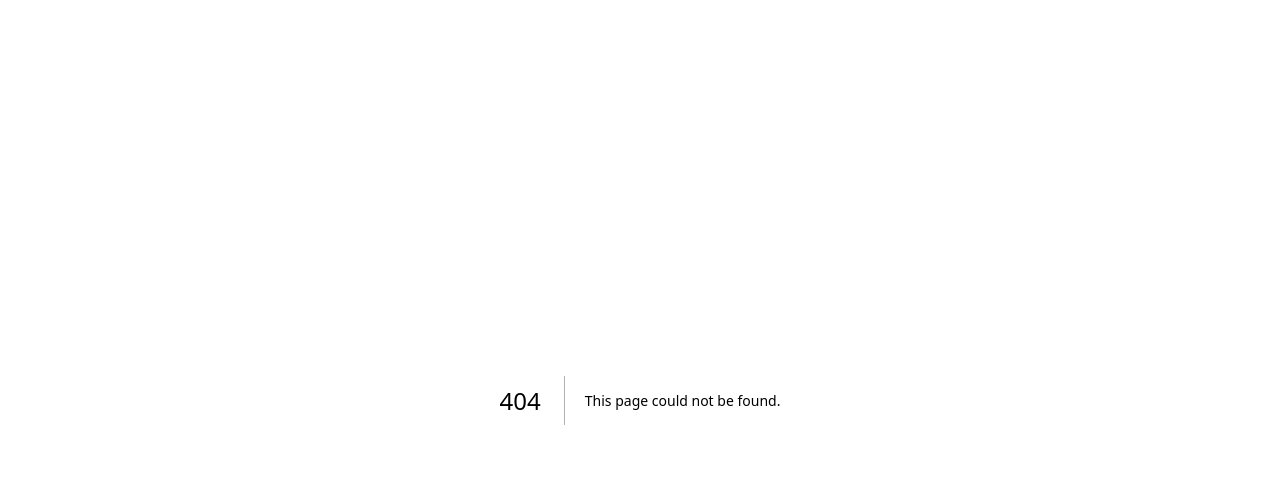
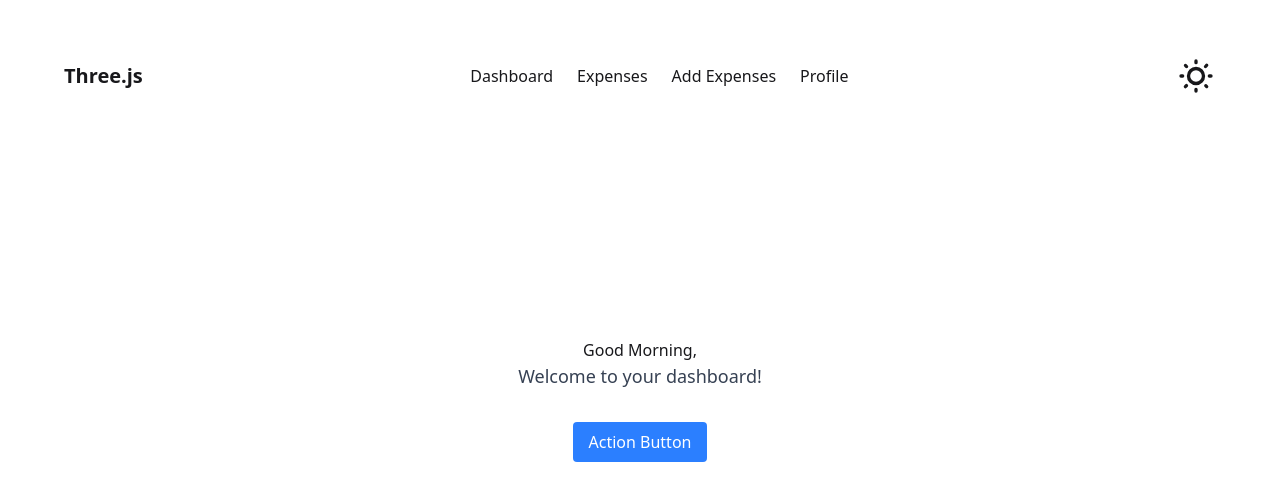
Before and after one commit to Melkzedeck2213/expense-tracking-system, a Next.js app: page /dashboard in a window 1280 px wide. Before the commit this address had no page. Shown: the top 500 px of the page. Built offline with nearby package versions, Linux system fonts and the light colour scheme.

Commit message:
new file:   app/dashboard/page.jsx 	modified:   app/layout.js 	modified:   app/page.js 	deleted:    components/Dashboard.jsx

```diff
--- /dev/null
+++ b/app/dashboard/page.jsx
@@ -0,0 +1,36 @@
+"use client";
+import NavBar from "@/components/NavBar";
+
+export default function Dashboard() {
+
+    const greetings = () => {
+        const hour = new Date().getHours();
+
+        if (hour < 12) {
+            return "Good Morning";
+        }
+        else if (hour < 18) {
+            return "Good Afternoon";
+        } else {
+            return "Good Evening";
+        }
+    }
+
+
+  return (
+    <div>
+      <NavBar />
+      {/*Greeting*/}
+
+      <div className="flex flex-col items-center justify-center h-screen">
+        <p>{greetings()},</p>
+        <p className="text-lg text-gray-700">Welcome to your dashboard!</p>
+        <div className="mt-8">
+          <button className="px-4 py-2 bg-blue-500 text-white rounded hover:bg-blue-600">
+            Action Button
+          </button>
+        </div>
+      </div>
+    </div>
+  );
+}
--- a/app/layout.js
+++ b/app/layout.js
@@ -1,7 +1,10 @@
 import { Geist, Geist_Mono } from "next/font/google";
 import "./globals.css";
 
-
+export const metadata = {
+  title: "Expense tracking system",
+  description: "A simple expense tracking system built with Next.js",
+};
 
 export default function RootLayout({ children }) {
   return (
--- a/app/page.js
+++ b/app/page.js
@@ -1,15 +1,19 @@
 "use client";
 import React from "react";
-import NavBar from "@/components/NavBar";
-import Dashboard from "@/components/Dashboard";
+import Link from "next/link";
+
+
 
 
 export default function Home() {
   return (
     <div>
+      <p>
+        <Link href="/dashboard" className="text-blue-500 hover:underline">
+          Go to Dashboard
+        </Link>
+      </p>
 
-      <NavBar />
-      <Dashboard/>
 
     </div>
   );
--- a/components/Dashboard.jsx
+++ /dev/null
@@ -1,15 +0,0 @@
-
-
-export default function Dashboard() {
-    return (
-        <div className="flex flex-col items-center justify-center h-screen">
-        <h1 className="text-4xl font-bold mb-4">Dashboard</h1>
-        <p className="text-lg text-gray-700">Welcome to your dashboard!</p>
-        <div className="mt-8">
-            <button className="px-4 py-2 bg-blue-500 text-white rounded hover:bg-blue-600">
-            Action Button
-            </button>
-        </div>
-        </div>
-    );
-}
```
